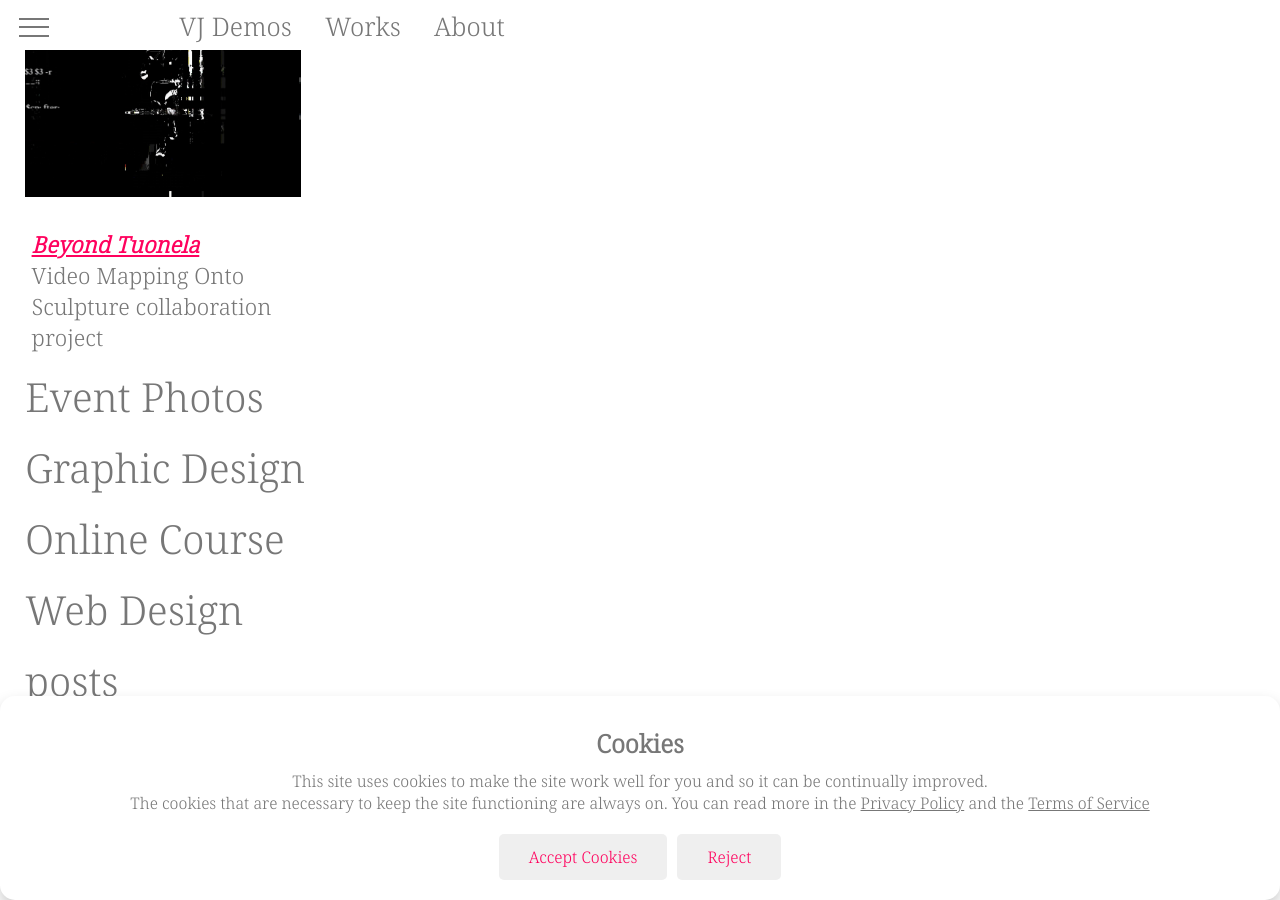
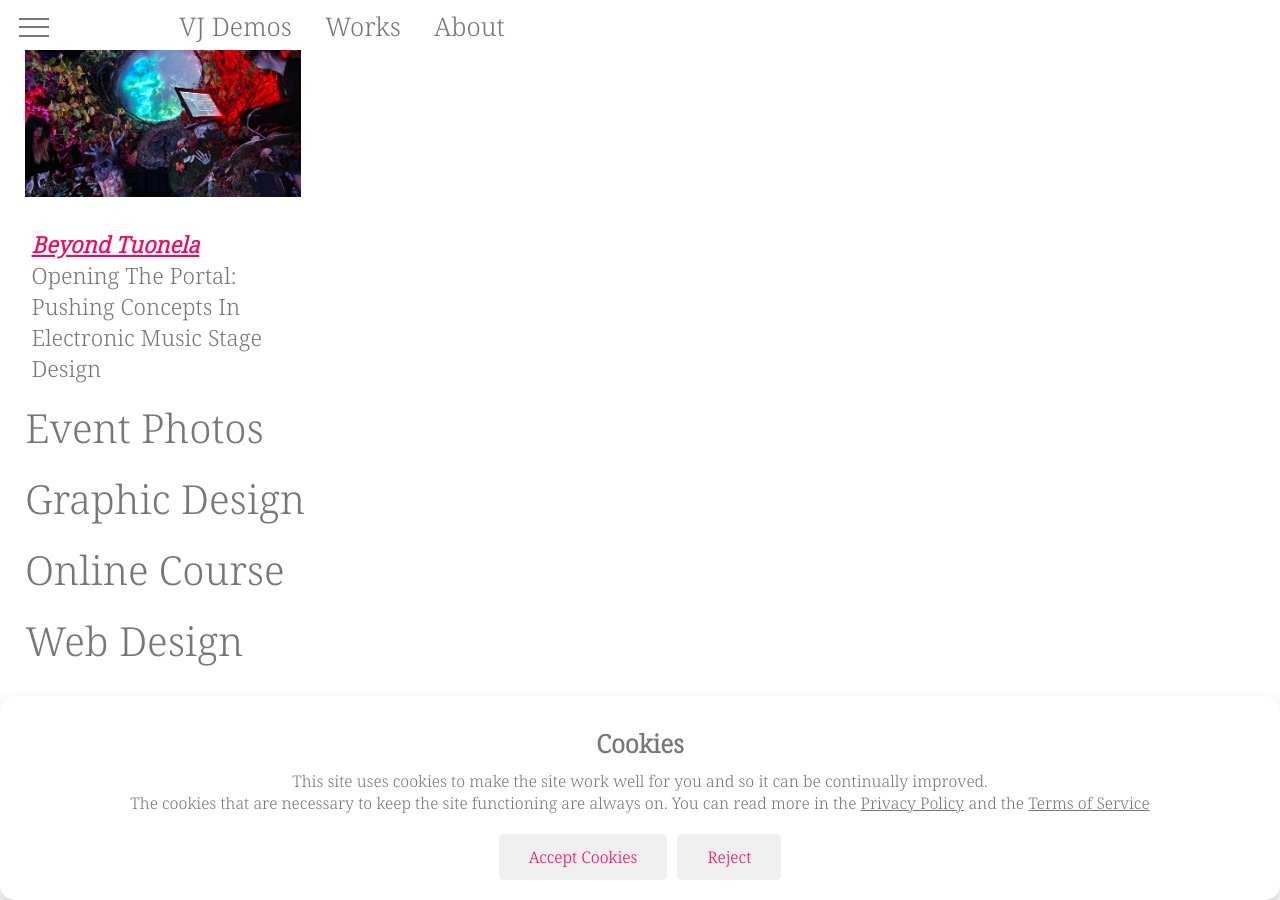
Before and after one commit to twilightcourier/twilightcourier.github.io, a Jekyll site: the page built from index.html, in a window 1280 px wide and 900 px high, scrolled down 605 px. Built offline with Jekyll 4.4.1, drawn with Linux system fonts in a browser that asks for light colours.

Commit message:
formatting article page 2

```diff
--- a/collections_content_/_Event_Articles/beyond_tuonela.md
+++ b/collections_content_/_Event_Articles/pushing_concepts_in_electronic_music_stage_design.md
@@ -1,10 +1,10 @@
 ---
 tile_title_site_url : Beyond Tuonela
-tile_image_site_url: "/VJ_Demo_Photos/run1_1.jpg"
-img1_alt_text: scu222e imge1 tsafa333sf afsaf asf asf asf
-tile_description: Video Mapping Onto Sculpture collaboration project
+tile_image_site_url: "/Images/articles/beyond_tuonela/portal1.jpg"
+tile_image_alt: VJing a portal circled with branches like a nature portal, sculpture of skull with horn antlers reaching towards portal entrance
+tile_description: "Opening The Portal: Pushing Concepts In Electronic Music Stage Design"
+
 title: ASFasfsaf
-
 layout: article_page
 ---
 
--- a/index.html
+++ b/index.html
@@ -44,10 +44,10 @@ meta_content: Twilight Courier
 
         <div class="tile-single">
 
-            <a target="_blank" href=" {{ item.ex_url }} "><img class="tile-image" src="{{ item.tile_image}}"
+            <a target="_blank" href=" {{ item.ex_url }} "><img class="tile-image"  src="{{ item.tile_image}}"
                     onerror="this.onerror=null; this.remove();"></a>
 
-            <a target="_self" href=" {{ item.url}} "><img class="tile-image" src="{{ item.tile_image_site_url}}"
+            <a target="_self" href=" {{ item.url}} "><img class="tile-image" alt= "{{ item.tile_image_alt }}" src="{{ item.tile_image_site_url}}"
                     onerror="this.onerror=null; this.remove();"></a>
 
 
```
